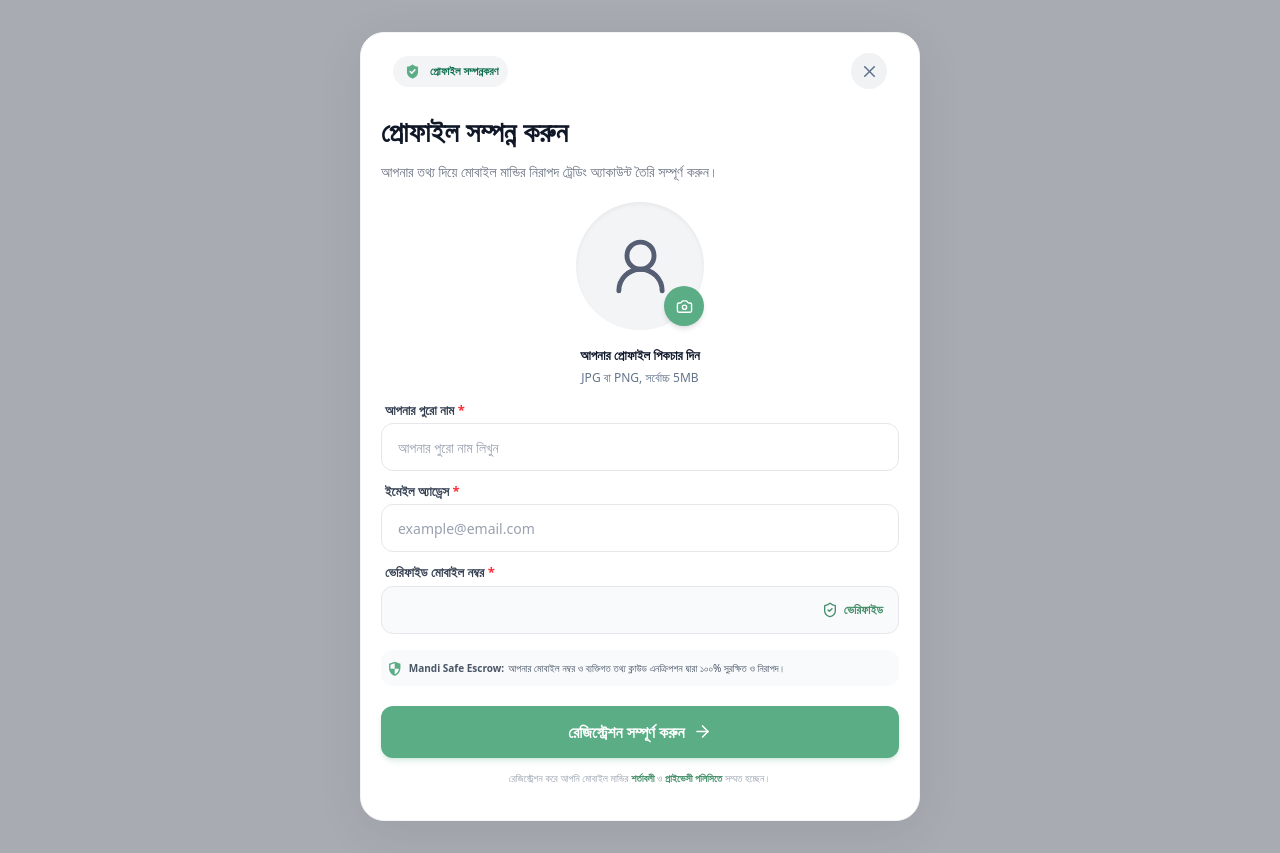
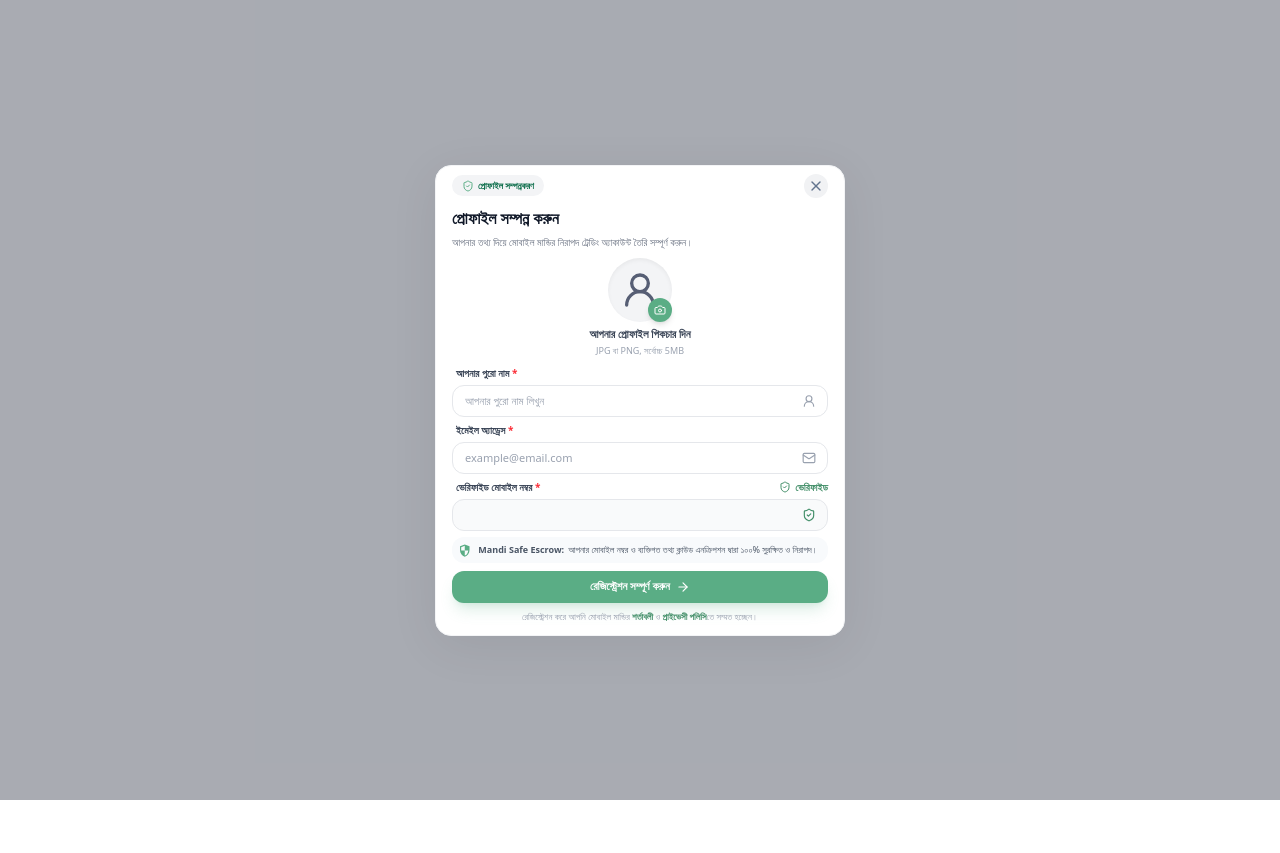
Before and after one commit to Mohammad-Sijan-1/my-webpage, a Next.js app: page /login3 in a window 1280 px wide. After the commit the page ends 800 px from the top, so only its background shows below. Built offline with nearby package versions, Linux system fonts and the light colour scheme.

Commit message:
form compress

```diff
--- a/app/login3/profile-form.tsx
+++ b/app/login3/profile-form.tsx
@@ -1,3 +1,4 @@
+
 "use client";
 
 import { useEffect, useRef, useState } from "react";
@@ -9,28 +10,22 @@ import {
   Camera,
   ShieldCheck,
   ArrowRight,
+  Mail,
 } from "lucide-react";
 
 export default function ProfileForm() {
   const router = useRouter();
   const searchParams = useSearchParams();
-
   const fileInputRef = useRef<HTMLInputElement>(null);
 
-  // Form states
+  const phone = searchParams.get("phone") || "";
+
   const [fullName, setFullName] = useState("");
   const [email, setEmail] = useState("");
-
-  // Get the verified phone number from the URL
-  const phone = searchParams.get("phone") || "";
-
-  // Profile image states
   const [profileImage, setProfileImage] = useState<string | null>(null);
   const [profileImageFile, setProfileImageFile] = useState<File | null>(null);
-
   const [error, setError] = useState("");
 
-  // Clean up the temporary image preview URL
   useEffect(() => {
     return () => {
       if (profileImage) {
@@ -39,13 +34,11 @@ export default function ProfileForm() {
     };
   }, [profileImage]);
 
-  // Profile image upload
   const handleImageChange = (event: ChangeEvent<HTMLInputElement>) => {
     const file = event.target.files?.[0];
 
     if (!file) return;
 
-    // Validate image type
     const allowedTypes = ["image/jpeg", "image/png"];
 
     if (!allowedTypes.includes(file.type)) {
@@ -54,24 +47,17 @@ export default function ProfileForm() {
       return;
     }
 
-    // Validate image size (5MB)
-    const maxSize = 5 * 1024 * 1024;
-
-    if (file.size > maxSize) {
+    if (file.size > 5 * 1024 * 1024) {
       setError("ছবির সাইজ সর্বোচ্চ 5MB হতে পারবে।");
       event.target.value = "";
       return;
     }
 
-    // Create image preview
-    const imageUrl = URL.createObjectURL(file);
-
-    setProfileImage(imageUrl);
+    setProfileImage(URL.createObjectURL(file));
     setProfileImageFile(file);
     setError("");
   };
 
-  // Form submission
   const handleSubmit = (event: FormEvent<HTMLFormElement>) => {
     event.preventDefault();
     setError("");
@@ -98,7 +84,6 @@ export default function ProfileForm() {
       return;
     }
 
-    // Send these values to your backend API
     const formData = new FormData();
 
     formData.append("fullName", fullName.trim());
@@ -109,81 +94,68 @@ export default function ProfileForm() {
       formData.append("profileImage", profileImageFile);
     }
 
-    console.log("Profile form is ready to submit:", {
+    // TODO: Connect your backend registration API here.
+    console.log("Registration data:", {
       fullName: fullName.trim(),
       email: email.trim(),
       phone,
       profileImageFile,
     });
 
-    // TODO: Send formData to your backend API.
-    // Example:
-    // await fetch("/api/users/register", {
-    //   method: "POST",
-    //   body: formData,
-    // });
-
     alert("ফর্মটি সফলভাবে যাচাই করা হয়েছে!");
   };
 
   return (
-    <main className="min-h-screen bg-[#0F172A99]/60 flex items-center justify-center px-4 py-6 sm:px-6 sm:py-8">
-      <div className="relative w-full max-w-140 bg-white rounded-3xl shadow-[0_10px_50px_rgba(0,0,0,0.07)] border border-gray-100 overflow-hidden">
+    <main className="flex min-h-screen items-center justify-center bg-[#0F172A99]/60 px-4 py-3 sm:px-4 sm:py-3">
+
+      {/* Main Card */}
+      <div className="relative w-full max-w-90 overflow-hidden rounded-xl border border-gray-100 bg-white shadow-[0_10px_50px_rgba(0,0,0,0.07)] sm:max-w-[490px] sm:rounded-2xl md:max-w-[430px] lg:max-w-[410px]">
+
         {/* Header */}
-        <div className="relative flex items-center justify-between px-5 py-5 sm:px-8">
-          {/* Header label */}
-          <div className="flex items-center gap-2 bg-[#F3F4F6] px-2.5 py-1.5 rounded-full">
-            <svg
-              xmlns="http://www.w3.org/2000/svg"
-              width="19"
-              height="19"
-              viewBox="0 0 24 24"
-              fill="#5AAD85"
-              stroke="#F3F4F6"
-              strokeWidth="2"
-              strokeLinecap="round"
-              strokeLinejoin="round"
-              aria-hidden="true"
-            >
-              <path d="M20 13c0 5-3.5 7.5-7.66 8.95a1 1 0 0 1-.67-.01C7.5 20.5 4 18 4 13V6a1 1 0 0 1 1-1c2 0 4.5-1.2 6.24-2.72a1.17 1.17 0 0 1 1.52 0C14.51 3.81 17 5 19 5a1 1 0 0 1 1 1z" />
-              <path d="m9 12 2 2 4-4" />
-            </svg>
+        <div className="flex items-center justify-between px-3 py-2 sm:px-4 sm:py-2.5 md:px-4 md:py-2">
 
-            <p className="text-[10px] sm:text-[11px] font-semibold text-[#0A6C49]">
+          <div className="flex items-center gap-1 rounded-full bg-[#F3F4F6] px-2 py-1 sm:px-2.5">
+            <ShieldCheck className="h-3.5 w-3.5 text-[#5AAD85] sm:h-3 sm:w-3" />
+
+            <p className="text-[10px] font-semibold text-[#0A6C49] sm:text-[9px]">
               প্রোফাইল সম্পন্নকরণ
             </p>
           </div>
 
-          {/* Close button */}
+          {/* Close Button */}
           <button
             type="button"
             onClick={() => router.back()}
             aria-label="Close profile page"
-            className="flex h-8 w-8 sm:h-9 sm:w-9 items-center justify-center rounded-full bg-[#F1F2F4] text-slate-500 transition hover:bg-slate-200"
+            className="flex h-6 w-6 items-center justify-center rounded-full bg-[#F1F2F4] text-slate-500 transition hover:bg-slate-200 sm:h-7 sm:w-7 md:h-6 md:w-6"
           >
-            <X size={19} />
+            <X className="h-4 w-4 sm:h-4 sm:w-4" />
           </button>
         </div>
 
-        {/* Main content */}
-        <div className="px-4 pb-6 pt-1 sm:px-5 sm:pb-8">
-          {/* Title */}
-          <div className="mb-4 text-start">
-            <h1 className="text-2xl sm:text-[28px] font-bold text-gray-900">
+        {/* Main Content */}
+        <div className="px-3 pb-3 pt-1 sm:px-4 sm:pb-4 sm:pt-0 md:px-4 md:pb-3">
+
+          {/* Heading */}
+          <div className="mb-2 sm:mb-2 md:mb-2">
+
+            <h1 className="text-lg font-bold text-gray-900 sm:text-lg md:text-base">
               প্রোফাইল সম্পন্ন করুন
             </h1>
 
-            <p className="mt-2 text-xs leading-5 sm:text-sm sm:leading-7 text-gray-500">
-              আপনার তথ্য দিয়ে মোবাইল মান্ডির নিরাপদ ট্রেডিং অ্যাকাউন্ট তৈরি
-              সম্পূর্ণ করুন।
+            <p className="mt-0.5 text-[11px] leading-4 text-gray-500 sm:mt-1 sm:text-[11px] sm:leading-4 md:text-[10px] md:leading-4">
+              আপনার তথ্য দিয়ে মোবাইল মান্ডির নিরাপদ ট্রেডিং অ্যাকাউন্ট তৈরি সম্পূর্ণ করুন।
             </p>
+
           </div>
 
-          <form onSubmit={handleSubmit}>
-            {/* Profile picture */}
-            <div className="mb-4 flex flex-col items-center">
+          {/* Profile Image */}
+          <div className="mb-2 flex flex-col items-center sm:mb-2">
+
             <div className="relative">
-                <div className="flex h-24 w-24 sm:h-32 sm:w-32 items-center justify-center overflow-hidden rounded-full bg-[#F3F4F6] shadow-inner">
+
+              <div className="flex h-16 w-16 items-center justify-center overflow-hidden rounded-full bg-[#F3F4F6] shadow-inner sm:h-20 sm:w-20 md:h-16 md:w-16">
+
                 {profileImage ? (
                   <img
                     src={profileImage}
@@ -191,50 +163,55 @@ export default function ProfileForm() {
                     className="h-full w-full object-cover"
                   />
                 ) : (
-                    <UserRound
-                      size={65}
-                      strokeWidth={1.8}
-                      className="text-[#565E74]"
-                    />
+                  <UserRound className="h-10 w-10 text-[#565E74] sm:h-12 sm:w-12 md:h-10 md:w-10" />
                 )}
+
               </div>
 
-                {/* Camera button */}
+              {/* Camera Button */}
               <button
                 type="button"
                 onClick={() => fileInputRef.current?.click()}
-                  aria-label="Choose profile picture"
-                  className="absolute bottom-1 right-0 flex h-8 w-8 sm:h-10 sm:w-10 items-center justify-center rounded-full bg-[#5AAD85] text-white shadow-md transition hover:bg-[#438F69]"
+                aria-label="Upload profile picture"
+                className="absolute bottom-0 right-0 flex h-6 w-6 items-center justify-center rounded-full bg-[#5AAD85] text-white shadow-md transition hover:bg-[#438F69] sm:h-7 sm:w-7 md:h-6 md:w-6"
               >
-                  <Camera size={17} />
+                <Camera className="h-3 w-3 sm:h-3.5 sm:w-3.5 md:h-3 md:w-3" />
               </button>
 
               <input
                 ref={fileInputRef}
                 type="file"
-                  accept="image/png,image/jpeg"
+                accept="image/jpeg,image/png"
                 onChange={handleImageChange}
                 className="hidden"
               />
+
             </div>
 
-              <p className="mt-2 sm:mt-4 text-[11px] sm:text-[13px] font-semibold text-[#0F172A]">
+            <p className="mt-1.5 text-[11px] font-semibold text-gray-700 sm:mt-1 sm:text-[11px]">
               আপনার প্রোফাইল পিকচার দিন
             </p>
 
-              <p className="mt-1 text-[10px] sm:text-xs text-[#64748B]">
+            <p className="mt-0.5 text-[9px] text-gray-400 sm:text-[9px]">
               JPG বা PNG, সর্বোচ্চ 5MB
             </p>
+
           </div>
 
-            {/* Full name */}
-            <div className="mb-3">
+          {/* Form */}
+          <form onSubmit={handleSubmit}>
+
+            {/* Full Name */}
+            <div className="mb-2 sm:mb-2 md:mb-1.5">
+
               <label
                 htmlFor="fullName"
-                className="mb-1 ml-1 block text-xs sm:text-[13px] font-semibold text-gray-700"
+                className="mb-1 ml-1 block text-[11px] font-semibold text-gray-700 sm:text-[11px] md:text-[10px]"
               >
                 আপনার পুরো নাম <span className="text-red-500">*</span>
               </label>
+
+              <div className="relative">
 
                 <input
                   id="fullName"
@@ -243,19 +220,26 @@ export default function ProfileForm() {
                   onChange={(event) => setFullName(event.target.value)}
                   placeholder="আপনার পুরো নাম লিখুন"
                   autoComplete="name"
-                className="h-10 w-full rounded-xl border border-gray-200 px-4 text-sm text-gray-800 outline-none transition placeholder:text-gray-400 focus:border-[#5AAD85] focus:ring-2 focus:ring-[#5AAD85]/10 sm:h-12"
+                  className="h-9 w-full rounded-lg border border-gray-200 px-3 pr-9 text-xs text-gray-800 outline-none transition placeholder:text-[10px] placeholder:text-gray-400 focus:border-[#5AAD85] focus:ring-2 focus:ring-[#5AAD85]/10 sm:h-9 sm:rounded-xl sm:px-3 sm:text-xs sm:placeholder:text-[11px] md:h-8 md:text-[11px]"
                   required
                 />
+
+                <UserRound className="absolute right-3 top-1/2 h-3.5 w-3.5 -translate-y-1/2 text-gray-400 sm:h-3.5 sm:w-3.5" />
+
+              </div>
             </div>
 
             {/* Email */}
-            <div className="mb-3">
+            <div className="mb-2 sm:mb-2 md:mb-1.5">
+
               <label
                 htmlFor="email"
-                className="mb-1 ml-1 block text-xs sm:text-[13px] font-semibold text-gray-700"
+                className="mb-1 ml-1 block text-[11px] font-semibold text-gray-700 sm:text-[11px] md:text-[10px]"
               >
                 ইমেইল অ্যাড্রেস <span className="text-red-500">*</span>
               </label>
+
+              <div className="relative">
 
                 <input
                   id="email"
@@ -264,92 +248,111 @@ export default function ProfileForm() {
                   onChange={(event) => setEmail(event.target.value)}
                   placeholder="example@email.com"
                   autoComplete="email"
-                className="h-10 w-full rounded-xl border border-gray-200 px-4 text-sm text-gray-800 outline-none transition placeholder:text-gray-400 focus:border-[#5AAD85] focus:ring-2 focus:ring-[#5AAD85]/10 sm:h-12"
+                  className="h-9 w-full rounded-lg border border-gray-200 px-3 pr-9 text-xs text-gray-800 outline-none transition placeholder:text-[10px] placeholder:text-gray-400 focus:border-[#5AAD85] focus:ring-2 focus:ring-[#5AAD85]/10 sm:h-9 sm:rounded-xl sm:px-3 sm:text-xs sm:placeholder:text-[11px] md:h-8 md:text-[11px]"
                   required
                 />
+
+                <Mail className="absolute right-3 top-1/2 h-3.5 w-3.5 -translate-y-1/2 text-gray-400 sm:h-3.5 sm:w-3.5" />
+
+              </div>
             </div>
 
-            {/* Verified phone */}
-            <div className="mb-3 sm:mb-4">
+            {/* Verified Phone */}
+            <div className="mb-2 sm:mb-2 md:mb-1.5">
+
+              <div className="mb-1 ml-1 flex items-center justify-between">
+
                 <label
                   htmlFor="phone"
-                className="mb-1 ml-1 block text-xs sm:text-[13px] font-semibold text-gray-700"
+                  className="text-[11px] font-semibold text-gray-700 sm:text-[11px] md:text-[10px]"
                 >
                   ভেরিফাইড মোবাইল নম্বর{" "}
                   <span className="text-red-500">*</span>
                 </label>
 
+                <span className="flex items-center gap-1 text-[10px] font-semibold text-[#438F69] sm:text-[10px]">
+                  <ShieldCheck className="h-3 w-3 sm:h-3 sm:w-3" />
+                  ভেরিফাইড
+                </span>
+
+              </div>
+
               <div className="relative">
+
                 <input
                   id="phone"
                   type="tel"
                   value={phone}
                   readOnly
-                  className="h-10 w-full rounded-xl border border-gray-200 bg-gray-50 px-4 pr-28 text-sm text-gray-700 outline-none sm:h-12"
+                  className="h-9 w-full rounded-lg border border-gray-200 bg-gray-50 px-3 pr-9 text-xs text-gray-700 outline-none sm:h-9 sm:rounded-xl sm:px-3 sm:text-xs md:h-8 md:text-[11px]"
                 />
 
-                <div className="absolute right-4 top-1/2 flex -translate-y-1/2 items-center gap-1.5 text-xs font-semibold text-[#438F69]">
-                  <ShieldCheck size={16} />
-                  ভেরিফাইড
-                </div>
+                <ShieldCheck className="absolute right-3 top-1/2 h-3.5 w-3.5 -translate-y-1/2 text-[#438F69] sm:h-3.5 sm:w-3.5" />
+
               </div>
             </div>
 
-            {/* Security information */}
-            <div className="mb-4 flex items-center gap-2 rounded-xl bg-[#F8FAFC] px-2 py-2 sm:mb-5">
+            {/* Error Message */}
+            {error && (
+              <p className="mb-2 rounded-lg bg-red-50 px-3 py-2 text-[10px] text-red-600 sm:text-[10px]">
+                {error}
+              </p>
+            )}
+
+            {/* Security Information */}
+            <div className="mb-2 flex items-center gap-1.5 rounded-lg bg-[#F8FAFC] px-2 py-1.5 sm:mb-3 sm:gap-2 sm:rounded-xl sm:px-2 sm:py-1.5 md:mb-2">
+
               <img
                 src="/margin.svg"
                 alt=""
                 aria-hidden="true"
-                className="h-4 w-auto shrink-0"
+                className="h-3.5 w-auto shrink-0 sm:h-3.5"
               />
 
-              <p className="text-[10px] font-normal leading-4.5 text-gray-600 sm:leading-5">
+              <p className="text-[9px] leading-3.5 text-gray-600 sm:text-[9px] sm:leading-3.5">
                 <span className="mr-1 font-bold">
                   Mandi Safe Escrow:
                 </span>
-                আপনার মোবাইল নম্বর ও ব্যক্তিগত তথ্য ক্লাউড এনক্রিপশন দ্বারা
-                ১০০% সুরক্ষিত ও নিরাপদ।
+                আপনার মোবাইল নম্বর ও ব্যক্তিগত তথ্য ক্লাউড এনক্রিপশন দ্বারা ১০০% সুরক্ষিত ও নিরাপদ।
               </p>
+
             </div>
 
-            {/* Error message */}
-            {error && (
-              <p
-                role="alert"
-                className="mb-3 text-center text-xs font-medium text-red-500"
-              >
-                {error}
-              </p>
-            )}
-
-            {/* Submit button */}
+            {/* Submit Button */}
             <button
               type="submit"
-              className="flex h-12 w-full items-center justify-center gap-2 rounded-xl bg-[#5AAD85] text-sm font-semibold text-white shadow-md shadow-[#5AAD85]/20 transition hover:bg-[#438F69] sm:h-13 sm:text-base"
+              className="flex h-9 w-full items-center justify-center gap-1.5 rounded-lg bg-[#5AAD85] text-xs font-semibold text-white shadow-lg shadow-[#5AAD85]/20 transition duration-300 hover:bg-[#479B72] active:scale-[0.98] sm:h-9 sm:rounded-xl sm:text-xs md:h-8 md:text-[11px]"
             >
               রেজিস্ট্রেশন সম্পূর্ণ করুন
-              <ArrowRight size={19} />
+
+              <ArrowRight className="h-3.5 w-3.5 sm:h-3.5 sm:w-3.5" />
             </button>
 
-            {/* Terms and privacy policy */}
-            <p className="mt-2.5 text-center text-[10px] leading-4 text-gray-400 sm:leading-5">
+            {/* Terms and Conditions */}
+            <p className="mt-2 text-center text-[9px] leading-3.5 text-gray-400 sm:mt-2 sm:text-[9px] sm:leading-3">
+
               রেজিস্ট্রেশন করে আপনি মোবাইল মান্ডির{" "}
+
               <a
                 href="/terms"
                 className="font-semibold text-[#438F69] hover:underline"
               >
                 শর্তাবলী
-              </a>{" "}
-              ও{" "}
+              </a>
+
+              {" "}ও{" "}
+
               <a
                 href="/privacy"
                 className="font-semibold text-[#438F69] hover:underline"
               >
-                প্রাইভেসী পলিসিতে
-              </a>{" "}
-              সম্মত হচ্ছেন।
+                প্রাইভেসী পলিসি
+              </a>
+
+              তে সম্মত হচ্ছেন।
+
             </p>
+
           </form>
         </div>
       </div>
```
Also changed, not shown: public/Icon.svg (added). Lines whose indentation alone changed are shown as unchanged.
